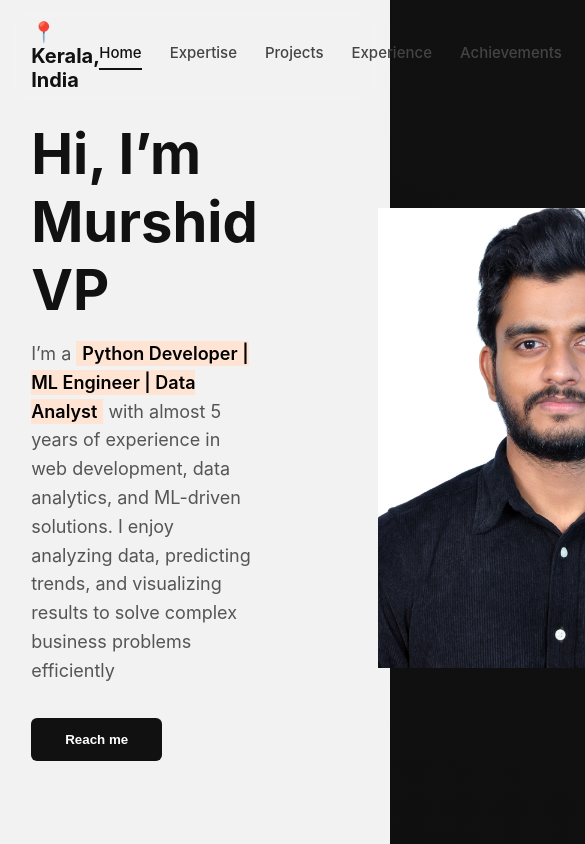
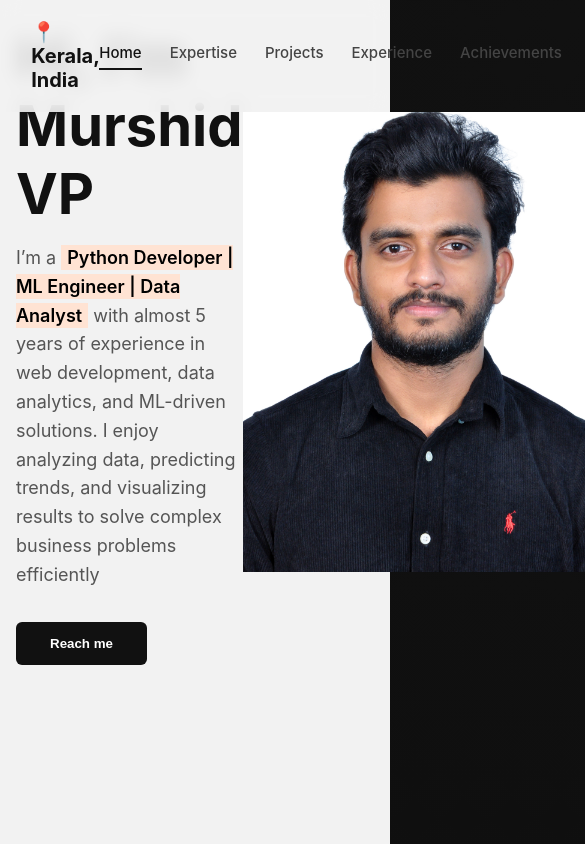
Before and after one commit to murshidvpdev/portfolio-murshi, a React (Vite) app in the folder murshi_portfolio/: page / in a window 390 px wide. Shown: the top 844 px of the page, 585 px wide, since content can reach past the window. Built offline with nearby package versions, Linux system fonts and the light colour scheme.

Commit message:
testing on mob

```diff
--- a/murshi_portfolio/src/index.css
+++ b/murshi_portfolio/src/index.css
@@ -0,0 +1,21 @@
+@media (max-width: 768px) {
+  .hero {
+    flex-direction: column;
+    padding: 24px 16px;
+  }
+
+  .hero-left,
+  .hero-right {
+    width: 100%;
+  }
+
+  .hero-right {
+    background: none; /* remove black background */
+    margin-top: 24px;
+  }
+
+  .hero-image {
+    max-width: 280px;
+    margin: 0 auto;
+  }
+}
--- /dev/null
+++ b/murshi_portfolio/src/sections/Hero.css
@@ -0,0 +1,14 @@
+.hero {
+  display: flex;
+  align-items: center;
+  min-height: 100vh;
+}
+
+/* MOBILE FIX */
+@media (max-width: 768px) {
+  .hero {
+    flex-direction: column;
+    min-height: auto;
+    padding: 24px 16px;
+  }
+}
--- a/murshi_portfolio/src/sections/Hero.jsx
+++ b/murshi_portfolio/src/sections/Hero.jsx
@@ -5,7 +5,7 @@ import { FaLinkedin, FaGithub ,FaEnvelope ,FaPhone} from "react-icons/fa";
 
 export default function Hero() {
   return (
-    <section id="home" style={heroSection}>
+    <section className="hero" id="home" style={heroSection}>
       <Section>
         <div style={layout}>
 
@@ -83,9 +83,8 @@ export default function Hero() {
 const heroSection = {
   minHeight: "100vh",
   background: "#f2f2f2",
-  display: "flex",
-  alignItems: "center",
 };
+
 
 const layout = {
   display: "flex",
@@ -131,7 +130,7 @@ const ctaBtn = {
 
 const imageWrapper = {
   position: "relative",
-  left: '40px'
+  right: '80px'
 };
 
 const heroImage = {
```
